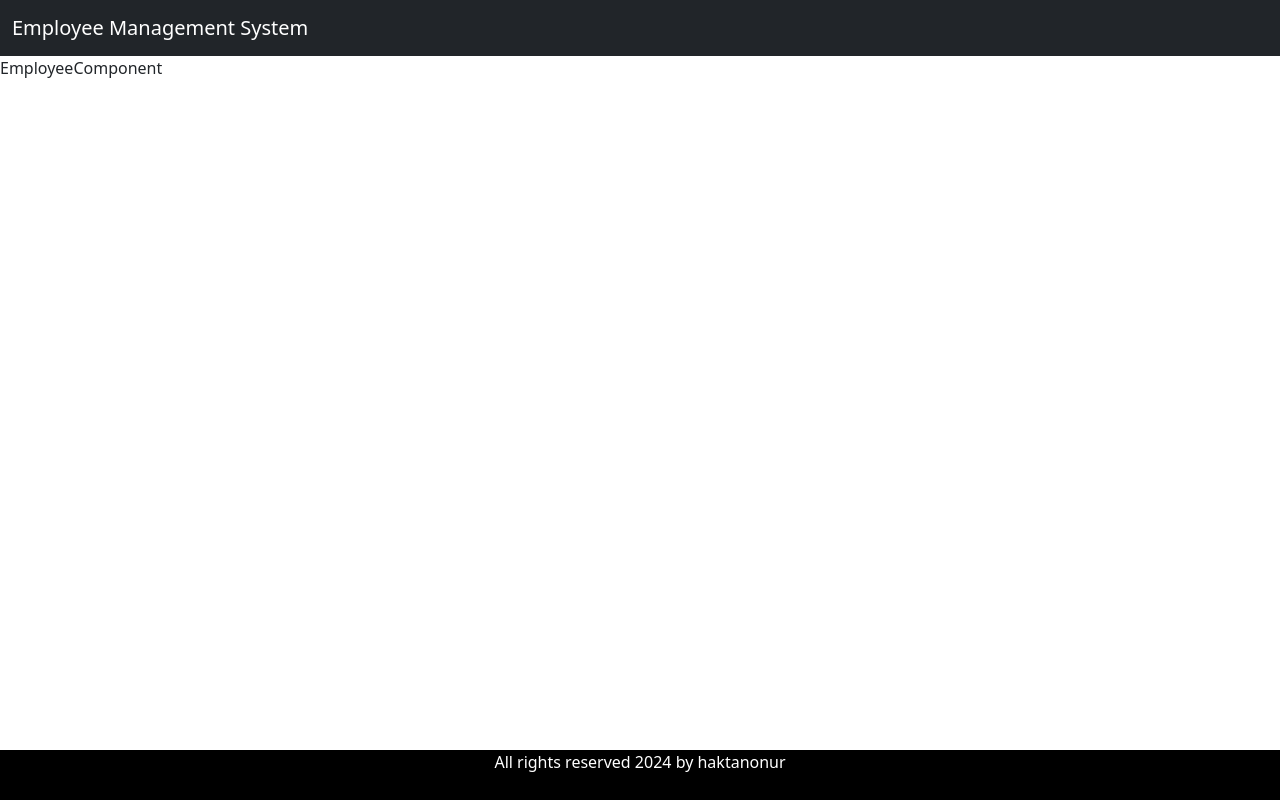
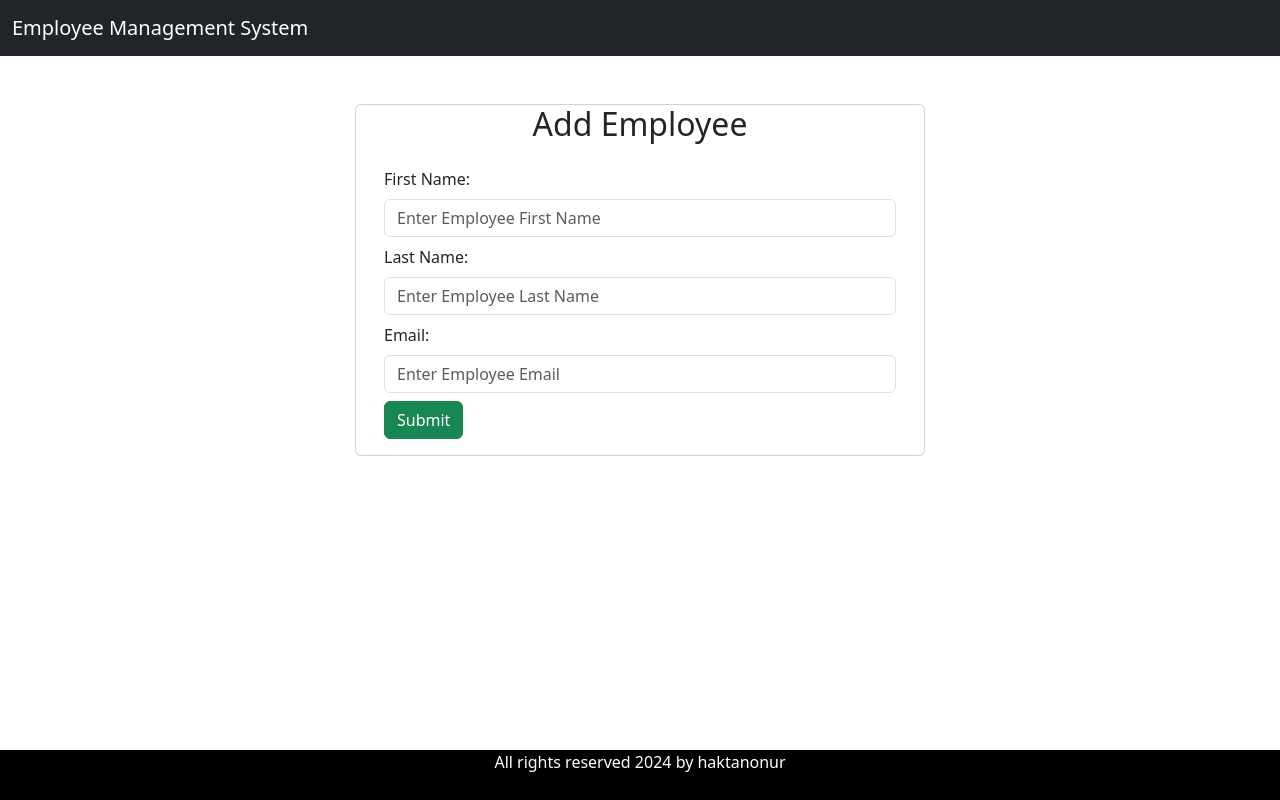
Before and after one commit to haktanonur/EmployeeManagementSystem, a React (Vite) app in the folder ems-frontend/: page / in a window 1280 px wide. Both pictures are taken after a click on the button "Add Employee". Built offline with nearby package versions, Linux system fonts and the light colour scheme; no server answers.

Commit message:
add employee form handling and connect react

```diff
--- a/ems-frontend/src/components/EmployeeComponent.jsx
+++ b/ems-frontend/src/components/EmployeeComponent.jsx
@@ -1,8 +1,78 @@
-import React from 'react'
+import React, { useState } from 'react'
+import { createEmployee } from '../services/EmployeeServices'
+import { useNavigate } from 'react-router-dom';
 
 const EmployeeComponent = () => {
+
+    const [firstName, setFirstName] = useState('')
+    const [lastName, setLastName] = useState('')
+    const [email, setEmail] = useState('')
+
+    const navigator = useNavigate();
+
+    function saveEmployee(e){
+      e.preventDefault();
+
+      const employee = {firstName, lastName, email}
+      console.log(employee)
+
+      createEmployee(employee).then((response) => {
+      console.log(response.data);
+      navigator('/employees')
+      })
+    }
+
   return (
-    <div>EmployeeComponent</div>
+    <div className='container'>
+      <br /> <br />
+      <div className='row'>
+        <div className='card col-md-6 offset-md-3 offset-md-3'>
+          <h2 className='text-center'>Add Employee</h2>
+          <div className='card-body'>
+            <form>
+              <div className='form-group mb-2'>
+                <label className='form-label'>First Name:</label>
+                <input
+                  type="text"
+                  placeholder='Enter Employee First Name'
+                  name='firstName'
+                  value={firstName}
+                  className='form-control'
+                  onChange={(e) => setFirstName(e.target.value)}
+                  >
+                </input>
+              </div>
+              <div className='form-group mb-2'>
+                <label className='form-label'>Last Name:</label>
+                <input
+                  type="text"
+                  placeholder='Enter Employee Last Name'
+                  name='lastName'
+                  value={lastName}
+                  className='form-control'
+                  onChange={(e) => setLastName(e.target.value)}
+                  >
+                </input>
+              </div>
+              <div className='form-group mb-2'>
+                <label className='form-label'>Email:</label>
+                <input
+                  type="text"
+                  placeholder='Enter Employee Email'
+                  name='email'
+                  value={email}
+                  className='form-control'
+                  onChange={(e) => setEmail(e.target.value)}
+                  >
+                </input>
+              </div>
+
+              <button className='btn btn-success' onClick={saveEmployee}>Submit</button>
+            </form>
+          </div>
+        </div>
+      </div>
+    </div>
   )
 }
 
--- a/ems-frontend/src/services/EmployeeServices.js
+++ b/ems-frontend/src/services/EmployeeServices.js
@@ -3,3 +3,5 @@
 const REST_API_BASE_URL = 'http://localhost:8080/api/employees';
 
 export const listEmployees = () => axios.get(REST_API_BASE_URL);
+
+export const createEmployee = (employee) => axios.post(REST_API_BASE_URL, employee)
```
